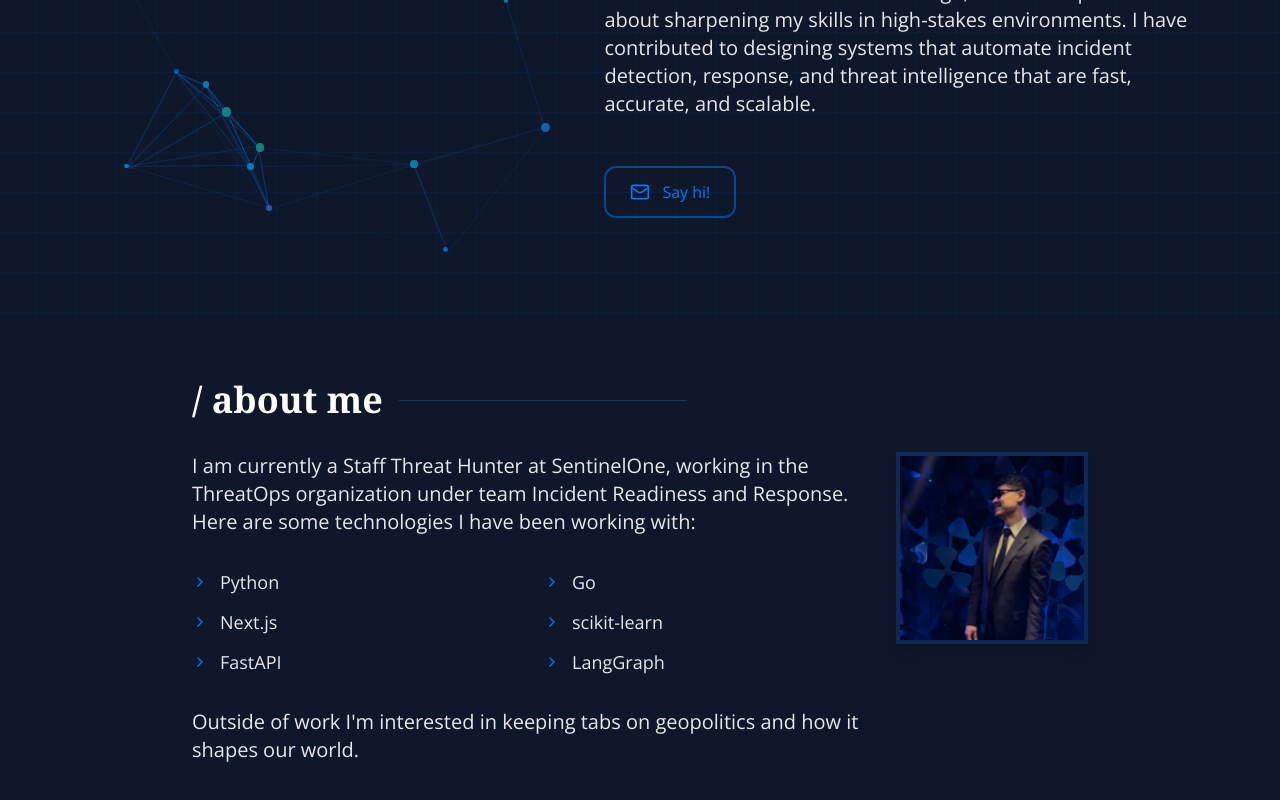
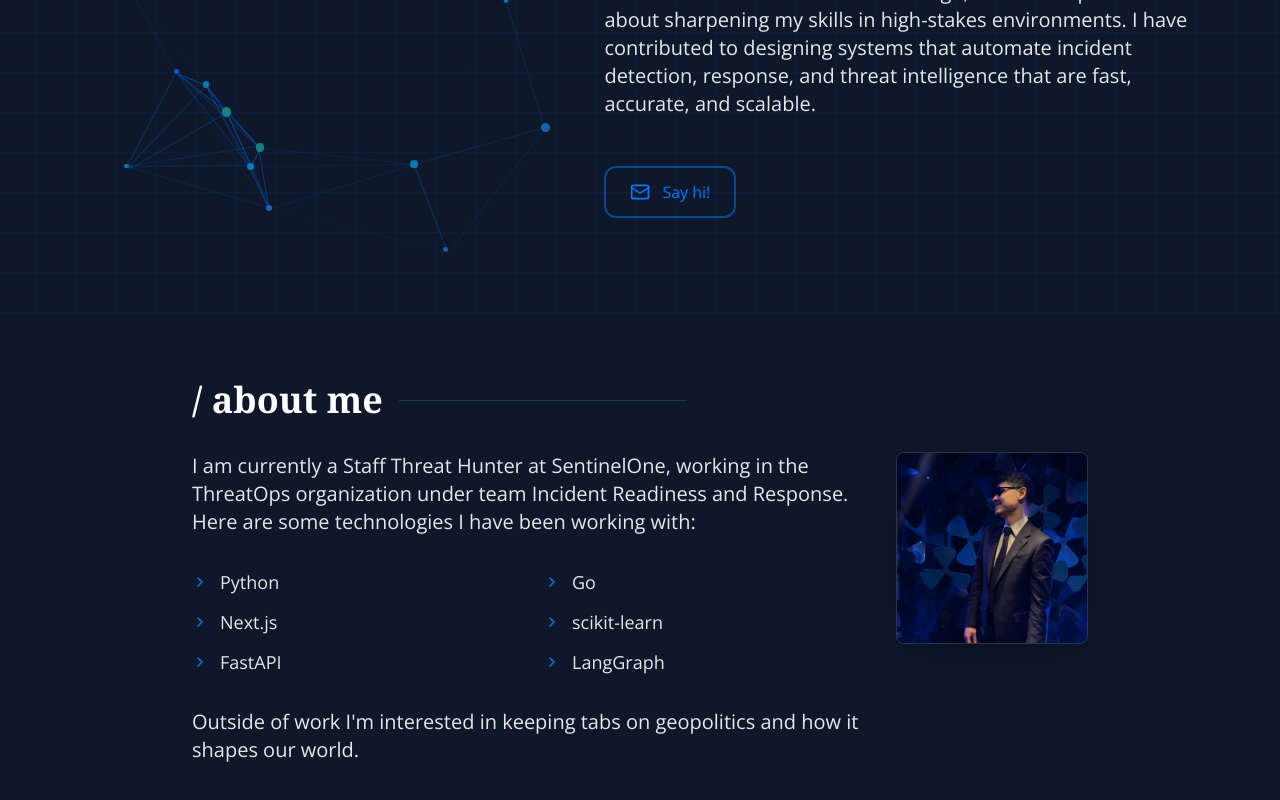
Before and after one commit to ricomanifesto/rico, a React (Vite) app: page / in a window 1280 px wide. Shown: the part 324-1124 px from the top of the page. Built offline with nearby package versions, Linux system fonts and the light colour scheme.

Commit message:
Update about image surface

```diff
--- a/scripts/check-source-accessibility.mjs
+++ b/scripts/check-source-accessibility.mjs
@@ -260,9 +260,9 @@ const checks = [
     source: aboutMeSource,
   },
   {
-    label: "about profile image border uses a class-based accent style",
-    pattern: /alt="Michael Rico Profile"[\s\S]*className="[^"]*border-\[#007bff33\][^"]*"/,
-    source: aboutMeSource,
+    label: "about profile image uses the shared image surface treatment",
+    pattern: /\.about-profile-surface\s*\{[\s\S]*border-radius:\s*var\(--radius\);[\s\S]*border:\s*1px solid var\(--portfolio-surface-border\);[\s\S]*box-shadow:\s*0 18px 45px rgba\(2,\s*12,\s*27,\s*0\.36\);[\s\S]*alt="Michael Rico Profile"[\s\S]*className="[^"]*about-profile-surface[^"]*"/,
+    source: `${indexCss}\n${aboutMeSource}`,
   },
   {
     label: "project carousel uses shared reduced-motion preference hook",
--- a/src/components/AboutMe.tsx
+++ b/src/components/AboutMe.tsx
@@ -104,7 +104,7 @@ export default function AboutMe() {
               alt="Michael Rico Profile"
               loading="lazy"
               decoding="async"
-              className="w-40 h-40 md:w-48 md:h-48 object-cover object-[50%_35%] border-4 border-[#007bff33] shadow-lg"
+              className="about-profile-surface h-40 w-40 object-cover object-[50%_35%] md:h-48 md:w-48"
             />
           </motion.div>
         </div>
--- a/src/index.css
+++ b/src/index.css
@@ -117,6 +117,12 @@
   backdrop-filter: blur(8px);
 }
 
+.about-profile-surface {
+  border-radius: var(--radius);
+  border: 1px solid var(--portfolio-surface-border);
+  box-shadow: 0 18px 45px rgba(2, 12, 27, 0.36);
+}
+
 .node {
   position: absolute;
   width: 6px;
```
